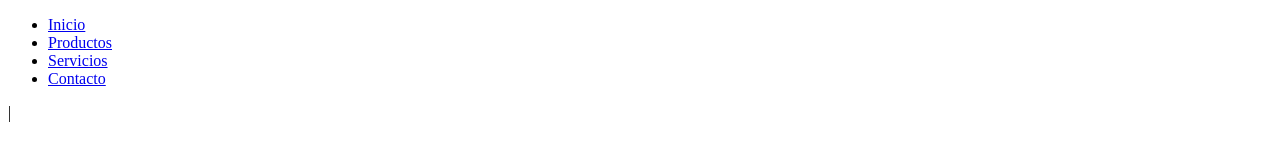
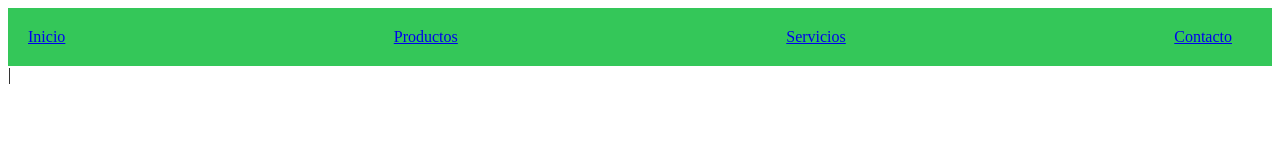
Before and after one commit to Jhonatan-Fernando84/MiPagina, a plain HTML site: page MiPagina/index.html in a window 1280 px wide. Drawn offline with Linux system fonts and the light colour scheme.

Commit message:
Style Se añade paleta de colores, margenes y estilos

```diff
--- a/MiPagina/index.css
+++ b/MiPagina/index.css
@@ -0,0 +1,26 @@
+/* Paleta de colores Verde azulado 50 */
+:root {
+    --primary-color: #34C759;
+    --secondary-color: #8BC34A;
+    --background-color: #F7F7F7;
+    --text-color: #333;
+    --font-family: 'Open Sans', sans-serif;
+}
+
+header {
+    background-color: var(--primary-color);
+    padding: 20px;
+    text-align: center;
+}
+
+nav ul {
+    list-style: none;
+    margin: 0;
+    padding: 0;
+    display: flex;
+    justify-content: space-between;
+}
+
+nav li {
+    margin-right: 20px;
+}
--- a/MiPagina/index.html
+++ b/MiPagina/index.html
@@ -4,6 +4,7 @@
     <meta charset="UTF-8">
     <meta name="viewport" content="width=device-width, initial-scale=1.0">
     <title>Farmacia</title>
+    <link rel="stylesheet" href="index.css">
 </head>
 <body>
     <header>
```
